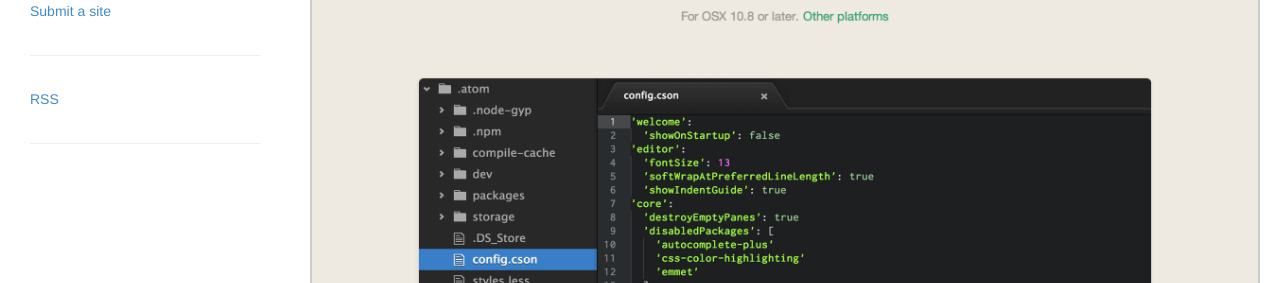
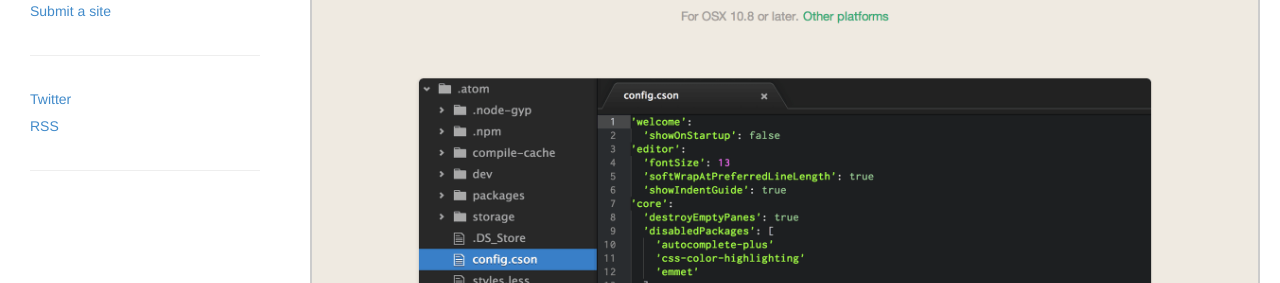
Before and after one commit to trek/beautiful-open, a Jekyll site: the page built from index.html, in a window 1280 px wide. Shown: the part 358-641 px from the top of the page. Built offline with Jekyll 4.4.1, drawn with Linux system fonts in a browser that asks for light colours; the list of posts is cut into pages by our own code.

Commit message:
Add Twitter link

```diff
--- a/_includes/navigation.html
+++ b/_includes/navigation.html
@@ -22,6 +22,9 @@
 
 <ul class="list-unstyled">
   <li class="nav-item">
+    <a class="nav-link" href="https://twitter.com/Beautiful_Open">Twitter</a>
+  </li>
+  <li class="nav-item">
     <a class="nav-link" href="/feed.xml">RSS</a>
   </li>
 </ul>
```
